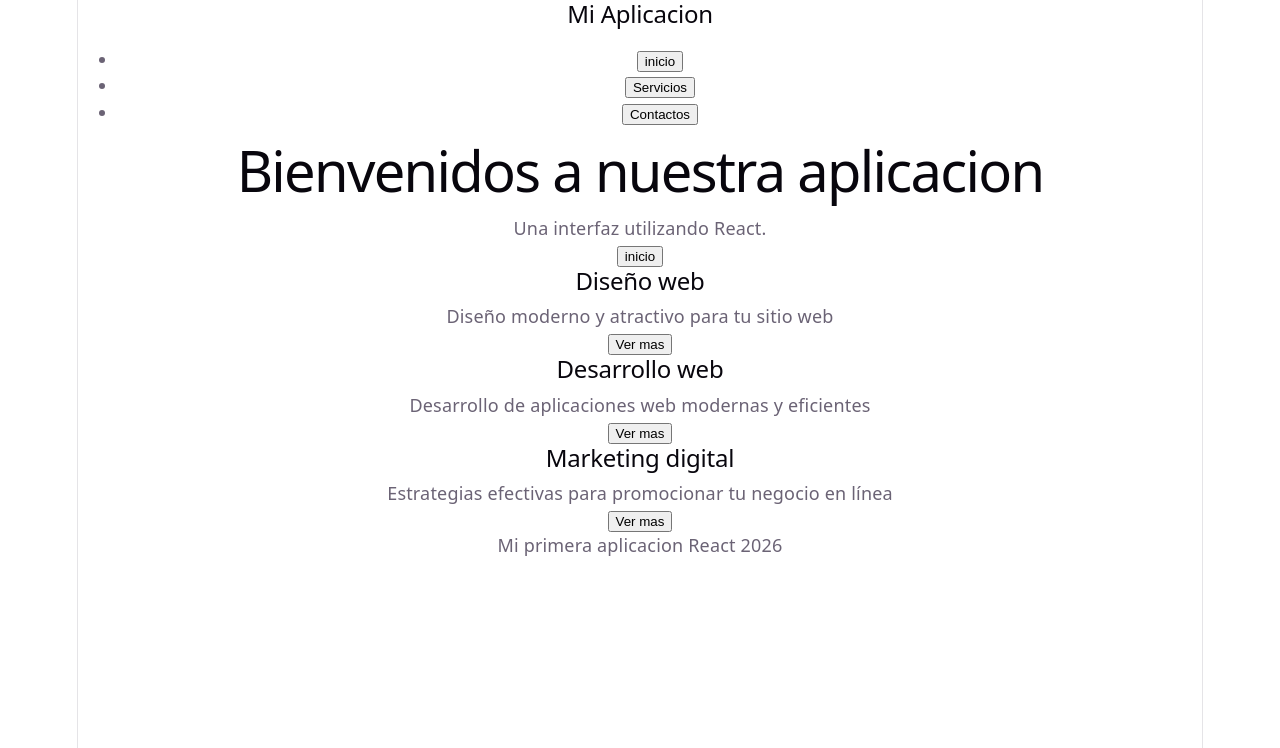
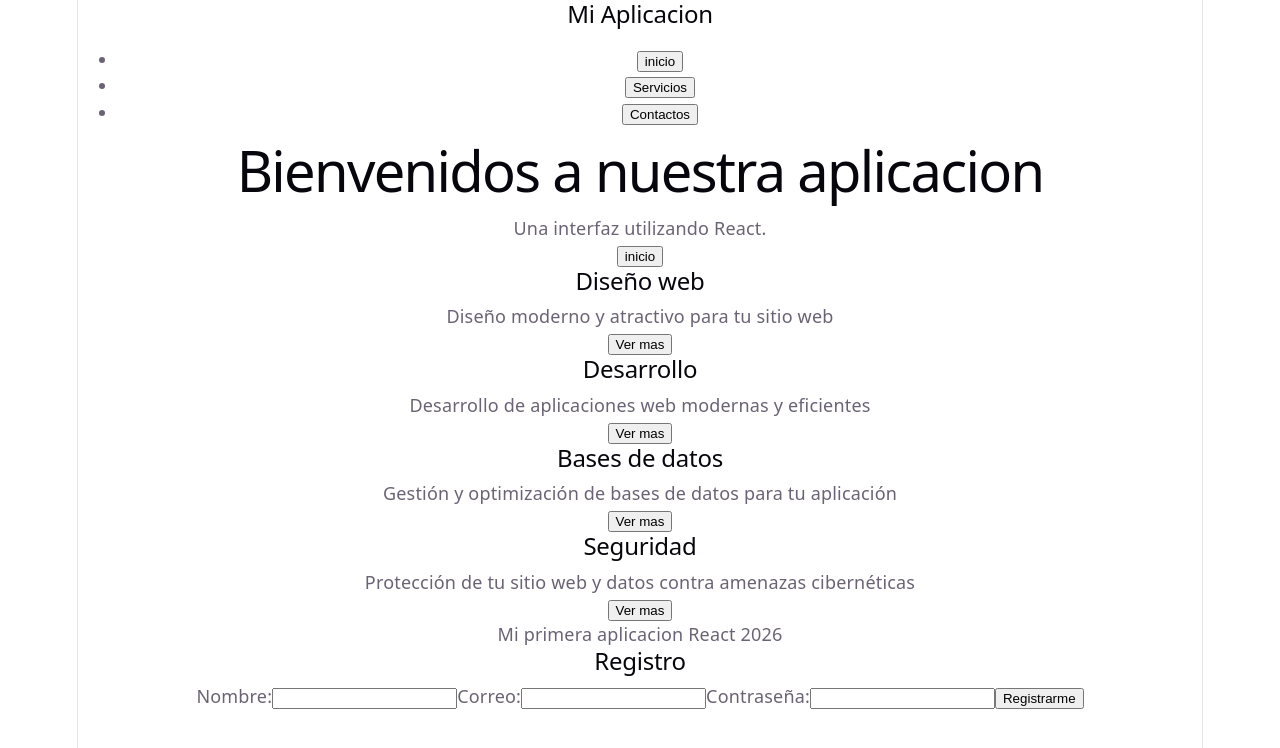
Before and after one commit to Darwin-260524/React-clase-01, a React (Vite) app: page / in a window 1280 px wide. Shown: the top 748 px of the page. Built offline with nearby package versions, Linux system fonts and the light colour scheme.

Commit message:
Actualizo componentes de React

```diff
--- a/src/App.tsx
+++ b/src/App.tsx
@@ -1,26 +1,46 @@
+import Formulario from "./components/Formulario";
 import Navbar from "./components/Navbar";
 import Hero from "./components/Hero";
 import Card from "./components/Card";
 import Footer from "./components/Footer";
-function App(){
+
+
+function App() {
   const servicios = [
     {
       nombre: "Diseño web",
       descripcion: "Diseño moderno y atractivo para tu sitio web",
-      servicio: "Este servicio incluye diseño de interface,HTML,CSS y JavaScript para crear una experiencia de usuariio atractiva y funcional."
+      servicio: "Este servicio incluye diseño de interface,HTML,CSS y JavaScript para crear una experiencia de usuariio atractiva y funcional.",
+      boton: "Ver más",
+      informacion: "Este servicio incluye diseño de interface, HTML, CSS y JavaScript para crear una experiencia de usuario atractiva y funcional."
     },
+
     {
-      nombre: "Desarrollo web",
+      nombre: "Desarrollo",
       descripcion: "Desarrollo de aplicaciones web modernas y eficientes",
-      servicio: "Construcción de aplicaciones, sitios web y sistemas personalizados."
+      servicio: "Construcción de aplicaciones, sitios web y sistemas personalizados.",
+      boton: "Ver más",
+      informacion: "Construcción de aplicaciones, sitios web y sistemas personalizados."
     },
+
     {
-      nombre: "Marketing digital",
-      descripcion: "Estrategias efectivas para promocionar tu negocio en línea",
-      servicio: "Estrategias de marketing digital para aumentar la visibilidad y el tráfico de tu sitio web."
-    }
+      nombre: "Bases de datos",
+      descripcion: "Gestión y optimización de bases de datos para tu aplicación",
+      servicio: "Diseño, implementación y mantenimiento de bases de datos para garantizar la integridad y eficiencia de los datos.",
+      boton: "Ver más",
+      informacion: "Diseño, implementación y mantenimiento de bases de datos para garantizar la integridad y eficiencia de los datos."
+    },
+
+    {
+      nombre: "Seguridad",
+      descripcion: "Protección de tu sitio web y datos contra amenazas cibernéticas",
+      servicio: "Implementación de medidas de seguridad para proteger tu sitio web y los datos de los usuarios.",
+      boton: "Ver más",
+      informacion: "Implementación de medidas de seguridad para proteger tu sitio web y los datos de los usuarios."
+    },
+
   ];
-  return(
+  return (
     <div>
       <Navbar />
 
@@ -33,11 +53,15 @@ function App(){
             nombre={servicio.nombre}
             descripcion={servicio.descripcion}
             servicio={servicio.servicio}
+            boton={servicio.boton}
+            informacion={servicio.informacion}
           />
         ))}
       </section>
       <Footer />
+      <Formulario />
     </div>
+
   );
 }
 
--- /dev/null
+++ b/src/components/Formulario.jsx
@@ -0,0 +1,24 @@
+function Formulario() {
+    return (
+        <section>
+            <h2>Registro</h2>
+
+            <form>
+                <label>Nombre:</label>
+                <input type="text" />
+
+                <label>Correo:</label>
+                <input type="email" />
+
+                <label>Contraseña:</label>
+                <input type="password" />
+
+                <button type="submit"
+                >Registrarme</button>
+
+            </form>
+        </section>
+    )
+}
+
+export default Formulario;
```
